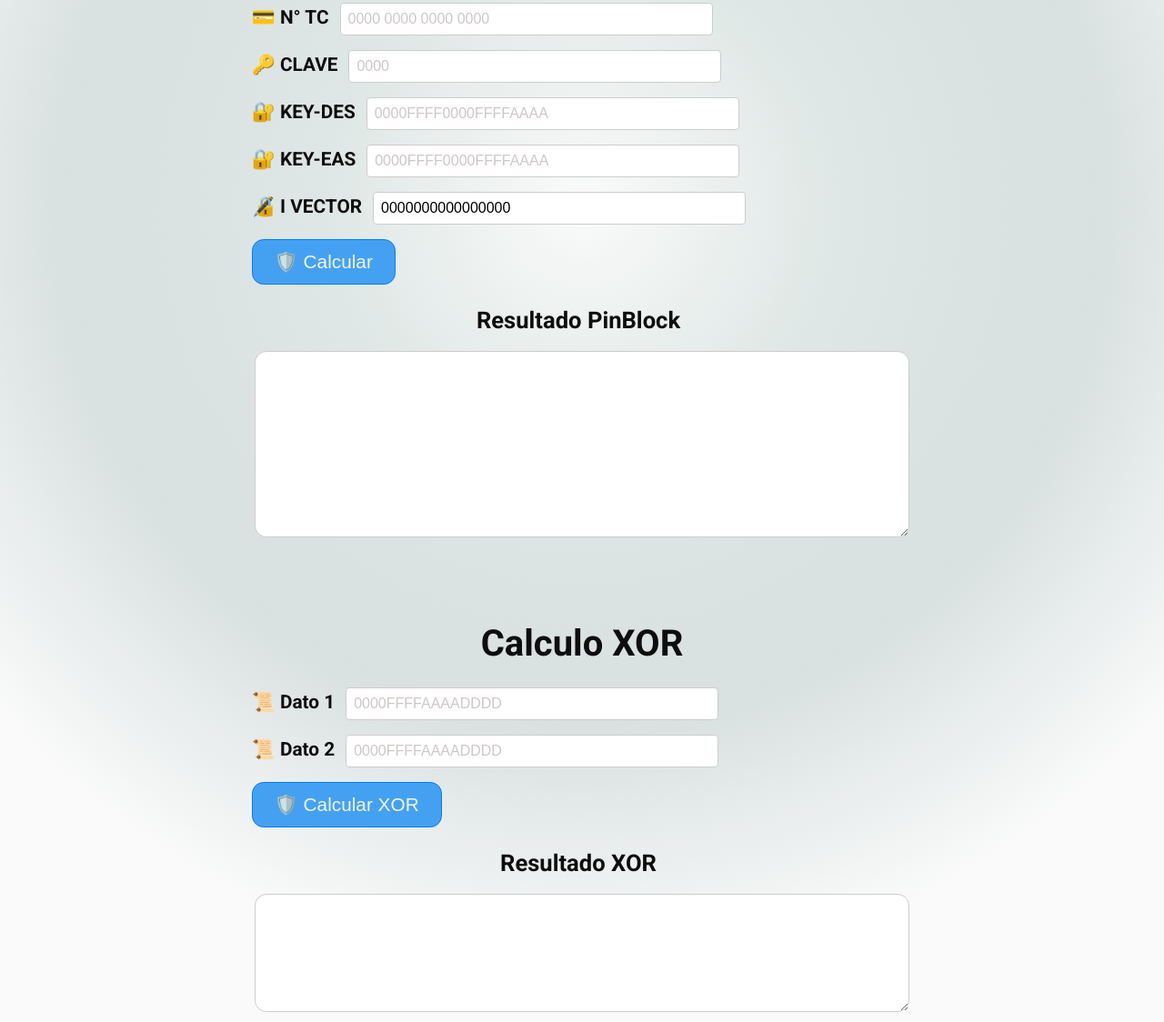
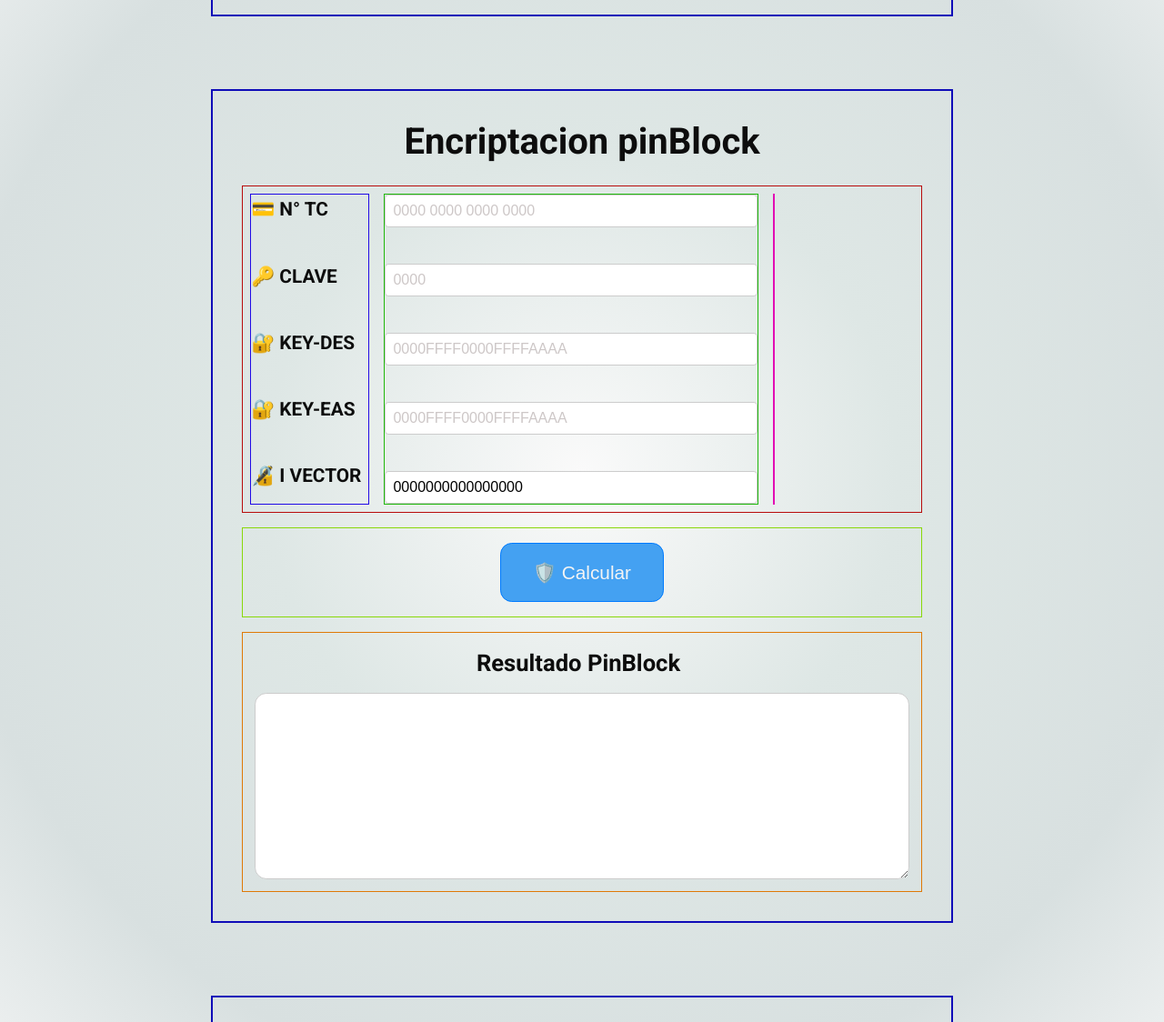
Before and after one commit to jjcruz99/encriptacion, a plain HTML site: page index.html in a window 1280 px wide. Shown: the part 811-1935 px from the top of the page at 91% size. Drawn offline with nearby package versions, Linux system fonts and the light colour scheme.

Commit message:
Mauetacion del proyecto

```diff
--- a/index.html
+++ b/index.html
@@ -18,86 +18,124 @@
     </header>
     <main>
         <section class = "contenedor-principal">
+
             <div class="contenedor-subtitulo">
                 <h2 class="subtitulo">Encriptacion EAS</h2>
             </div>
-            <div>
+
+            <div  class="contenedor-formulario" id="contendor-formulario-eas">
+
+                <div  class="contenedor-formulario-labels" id="contenedor-eas-labels">
                     <label for="dato-encriptar" id="etiqueta-dato-encriptar">💳 Dato</label>
+                    <label for="clave-encriptar" id="etiqueta-clave-encriptar">🔐 KEY</label>
+                </div>
+
+                <div class="contenedor-formulario-inputs" id="contenedor-eas-inputs">
                     <input type="text" id="dato-encriptar" size="40" placeholder="0000FFFF0000FFFF">
+                    <input type="text" id="clave-encriptar" size="40" placeholder="0000FFFF0000FFFFAAAAFFFF0000FFFF">
+                </div>
+
+                <div class="contenedor-formulario-mensajes-error" id="contenedor-eas-mensajes-error">
                     <span id="mensaje-linea-1" class="mensaje-error"> </span>
-            </div>
-            <div>
-                <label for="clave-encriptar" id="etiqueta-clave-encriptar">🔐 KEY</label>
-                <input type="text" id="clave-encriptar" size="40" placeholder="0000FFFF0000FFFFAAAAFFFF0000FFFF">
                     <span id="mensaje-linea-2" class="mensaje-error"> </span>
                 </div>
-            <div>
+
+            </div>
+
+            <div class="contenedor-boton">
                 <button id="boton-encriptar">🛡️ Encriptar</button>
             </div>
+
             <div class="contenedor-resultado">
                 <label for="resultado-encriptacion" id="etiqueta-resultado-encriptacion" class="etiqueta-resultado">Resultado EAS</label>
                 <textarea  id="resultado-encriptacion" rows="5" cols="55" readonly></textarea>
             </div>
+
         </section>
 
         <section class = "contenedor-principal">
+
             <div class="contenedor-subtitulo">
             <h2 class="subtitulo">Encriptacion pinBlock</h2>
             </div>
-            <div>
+
+            <div  class="contenedor-formulario" id="contendor-formulario-pinblock">
+
+                <div  class="contenedor-formulario-labels" id="contenedor-pinblock-labels">
                     <label for="numero-tarjeta" id="etiqueta-numero-tarjeta">💳 N° TC</label>
+                    <label for="numero-pin" id="etiqueta-numero-pin">🔑 CLAVE</label>
+                    <label for="clave-pinblock" id="etiqueta-clave-pinblock">🔐 KEY-DES</label>
+                    <label for="clave-pinblock" id="etiqueta-clave-pin-EAS">🔐 KEY-EAS</label>
+                    <label for="vector" id="etiqueta-vector">🔏 I VECTOR</label>
+                </div>
+
+                <div class="contenedor-formulario-inputs" id="contenedor-pinblock-inputs">
                     <input type="text" id="numero-tarjeta" size="40" maxlength="16" placeholder="0000 0000 0000 0000">
+
+                    <input type="text" id="numero-pin" size="40" maxlength="4" placeholder="0000">
+
+                    <input type="text" id="clave-pinblock" size="40" placeholder="0000FFFF0000FFFFAAAA">
+
+                    <input type="text" id="clave-pin-EAS" size="40" placeholder="0000FFFF0000FFFFAAAA">
+
+                    <input type="text" id="vector" size="40" placeholder="000000000000000" value="0000000000000000">
+
+                </div>
+
+                <div class="contenedor-formulario-mensajes-error" id="contenedor-pinblock-mensajes-error">
                     <span id="mensaje-linea-3" class="mensaje-error"> </span>
-            </div>
-            <div>
-                <label for="numero-pin" id="etiqueta-numero-pin">🔑 CLAVE</label>
-                <input type="text" id="numero-pin" size="40" maxlength="4" placeholder="0000">
                     <span id="mensaje-linea-4" class="mensaje-error"> </span>
-            </div>
-            <div>
-                <label for="clave-pinblock" id="etiqueta-clave-pinblock">🔐 KEY-DES</label>
-                <input type="text" id="clave-pinblock" size="40" placeholder="0000FFFF0000FFFFAAAA">
                     <span id="mensaje-linea-5" class="mensaje-error"> </span>
-            </div>
-            <div>
-                <label for="clave-pinblock" id="etiqueta-clave-pin-EAS">🔐 KEY-EAS</label>
-                <input type="text" id="clave-pin-EAS" size="40" placeholder="0000FFFF0000FFFFAAAA">
                     <span id="mensaje-linea-6" class="mensaje-error"> </span>
-            </div>
-            <div>
-                <label for="vector" id="etiqueta-vector">🔏 I VECTOR</label>
-                <input type="text" id="vector" size="40" placeholder="000000000000000" value="0000000000000000">
                     <span id="mensaje-linea-7" class="mensaje-error"> </span>
                 </div>
-            <div>
+
+            </div>
+
+            <div class="contenedor-boton">
                 <button id="boton-pinblok">🛡️ Calcular</button>
             </div>
+
             <div class="contenedor-resultado">
                 <label for="resultado-pinblock" id="etiqueta-resultado-pinblock" class="etiqueta-resultado">Resultado PinBlock</label>
                 <textarea id="resultado-pinblock" rows="5" cols="55" readonly> </textarea>
             </div>
+
         </section>
         <section class = "contenedor-principal">
+
             <div class="contenedor-subtitulo">
             <h2 class="subtitulo">Calculo XOR</h2>
             </div>
-            <div >
+
+            <div  class="contenedor-formulario" id="contendor-formulario-xor">
+
+                <div  class="contenedor-formulario-labels" id="contenedor-xor-labels">
                     <label for="dato1" id="etiqueta-dato1">📜 Dato 1</label>
+                    <label for="dato2" id="etiqueta-dato2">📜 Dato 2</label>
+                </div>
+
+                <div class="contenedor-formulario-inputs" id="contenedor-xor-inputs">
                     <input type="text" id="dato1" size="40" placeholder="0000FFFFAAAADDDD">
+                    <input type="text" id="dato2" size="40" placeholder="0000FFFFAAAADDDD">
+                </div>
+
+                <div class="contenedor-formulario-mensajes-error" id="contenedor-xor-mensajes-error">
                     <span id="mensaje-linea-8" class="mensaje-error"> </span>
-            </div>
-            <div >
-                <label for="dato2" id="etiqueta-dato2">📜 Dato 2</label>
-                <input type="text" id="dato2" size="40" placeholder="0000FFFFAAAADDDD">
                     <span id="mensaje-linea-9" class="mensaje-error"> </span>
                 </div>
-            <div>
+
+            </div>
+
+            <div class="contenedor-boton">
                 <button id="boton-xor">🛡️ Calcular XOR</button>
             </div>
+
             <div class="contenedor-resultado">
                 <label for="resultado-xor" id="etiqueta-resultado-xor" class="etiqueta-resultado">Resultado XOR</label>
                 <textarea  id="resultado-xor" rows="3" cols="55" readonly> </textarea>
             </div>
+
         </section>
     </main>
     <footer>
--- a/src/css/componets/button.css
+++ b/src/css/componets/button.css
@@ -1,9 +1,8 @@
 button {
-  padding: 0.75rem 1.5rem;
+  padding: 1.2rem 2.2rem;
   border: 1px solid #007bff;
   background-color: #44A1F2;
   color: #F4F4F4;
-  text-decoration: none;
   cursor: pointer;
   border-radius: 0.8rem;
   font-size: 1.3rem;
--- a/src/css/layout/grid.css
+++ b/src/css/layout/grid.css
@@ -11,8 +11,8 @@ main{
   flex-direction: column;
   margin: 2.5rem;
   gap: 1rem;
-  padding: 0.3rem;
-  /* border: 2px solid #0f0cb8; */
+  padding: 2rem;
+  border: 2px solid #0f0cb8;
 }
 .contenedor-subtitulo {
   display: flex;
@@ -20,11 +20,52 @@ main{
   align-items: center;
 }
 
+.contenedor-formulario{
+  display: flex;
+  gap: 1rem;
+  flex-direction: row;
+  padding: 0.5rem;
+  border: 1px solid #b80c0c;
+}
+
+.contenedor-formulario-labels{
+  display: flex;
+  flex-direction: column;
+  gap: 2.5rem;
+  align-items: left;
+  border: 1px solid #200ae6;
+}
+
+.contenedor-formulario-inputs{
+  display: flex;
+  flex-direction: column;
+  gap: 2.5rem;
+  align-items: flex-end;
+  border: 1px solid #20b80c;
+}
+
+.contenedor-formulario-mensajes-error{
+  display: flex;
+  flex-direction: column;
+  gap: 3rem;
+  align-items: left;
+  padding-top: 1.5rem;
+  border: 1px solid #e20eb4;
+}
+
+.contenedor-boton{
+  display: flex;
+  justify-content: center;
+  align-items: center;
+  padding: 1rem;
+  border:1px solid #89d80a;
+}
+
 .contenedor-resultado {
   display: flex;
   flex-direction: column;
   gap: 0.5rem;
   align-items: center;
-  padding: 0.2rem;
-  /* border: 1px solid #b80c0c; */
+  padding: 0.8rem;
+  border: 1px solid #df7906;
 }
```
Lines whose indentation alone changed are shown as unchanged.
